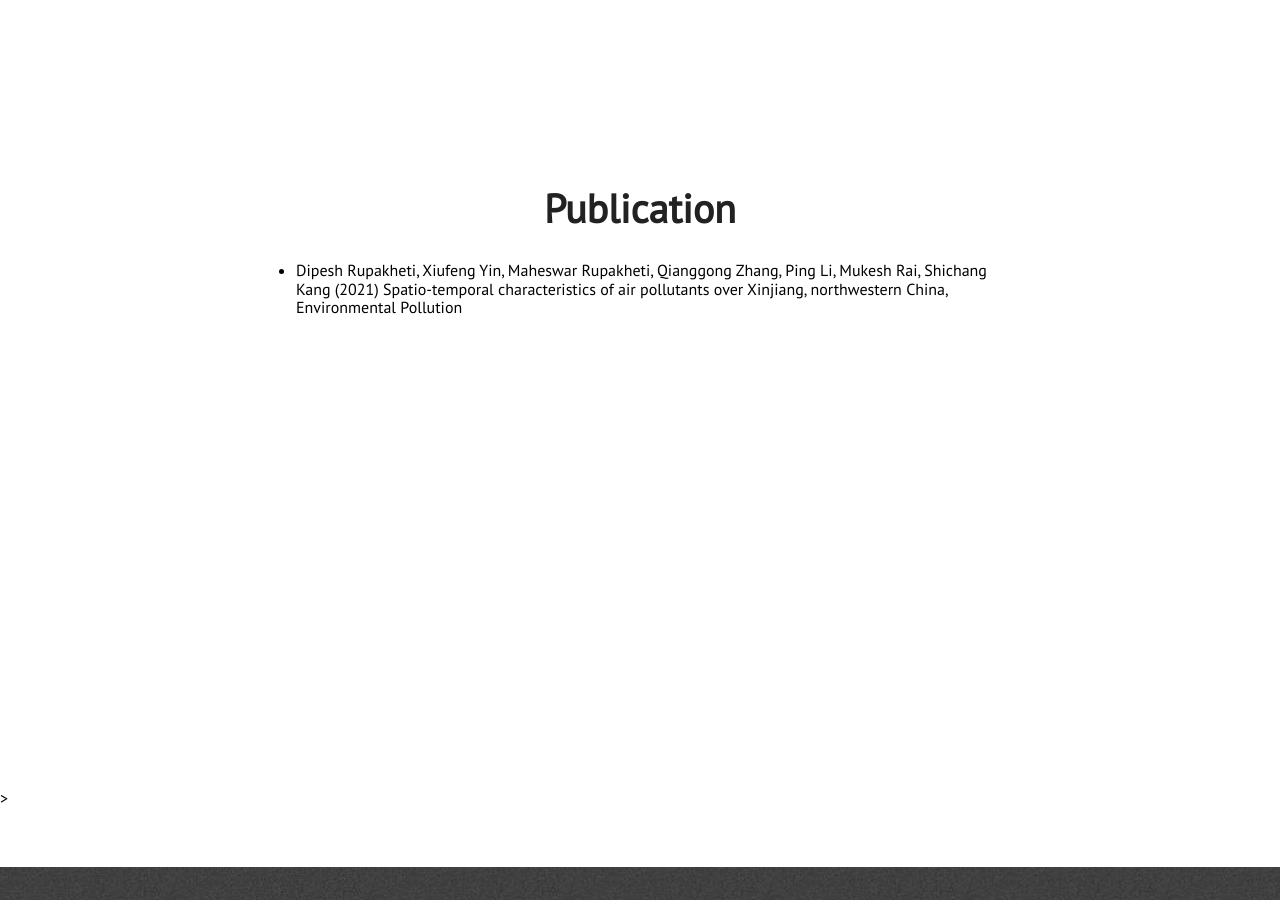
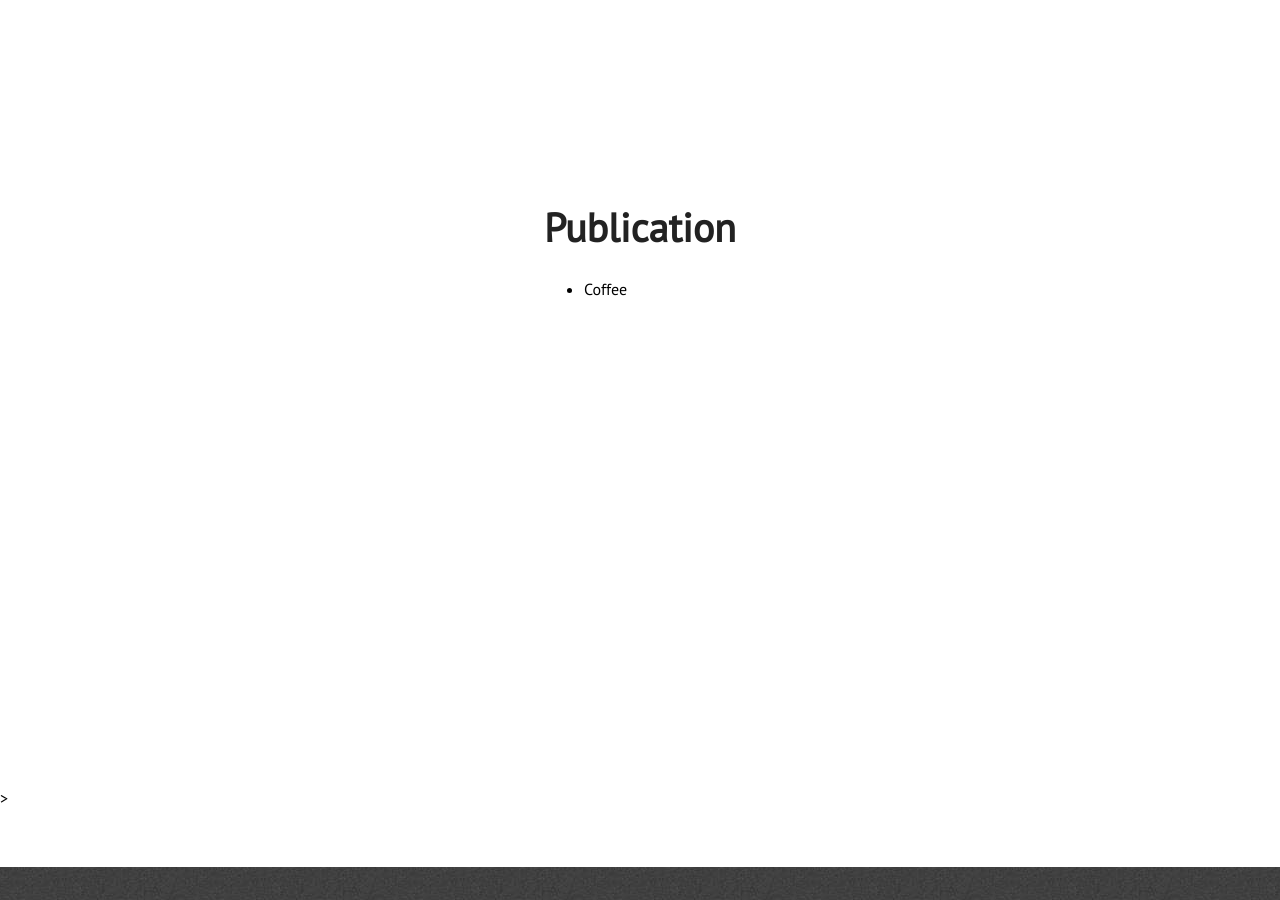
Before and after one commit to mukeshraeee/mukeshrai.github.io, a Jekyll site: the page built from index.html, in a window 1280 px wide and 900 px high, scrolled down 3171 px. Built offline with Jekyll 4.4.1, drawn with Linux system fonts in a browser that asks for light colours; nearby versions of some CDN libraries.

Commit message:
Update projects.html

```diff
--- a/_includes/projects.html
+++ b/_includes/projects.html
@@ -1,17 +1,13 @@
-<!DOCTYPE html>
-
-<html>
-<body>
 
 <div class="section-wrapper">
     <section class="section about" id="about">
         <div id="about-text">
             <div class="section-heading">Publication</div>
+            <ul>
+               <li>Coffee</li>
 
-<ul>
-    <li>Dipesh Rupakheti, Xiufeng Yin, Maheswar Rupakheti, Qianggong Zhang, Ping Li, Mukesh Rai, Shichang Kang (2021) Spatio-temporal characteristics of air pollutants over Xinjiang, northwestern China, Environmental Pollution</li>
-</ul>
+            </ul>
 
-     </div>
+        </div>
     </section>
 </div>
```
